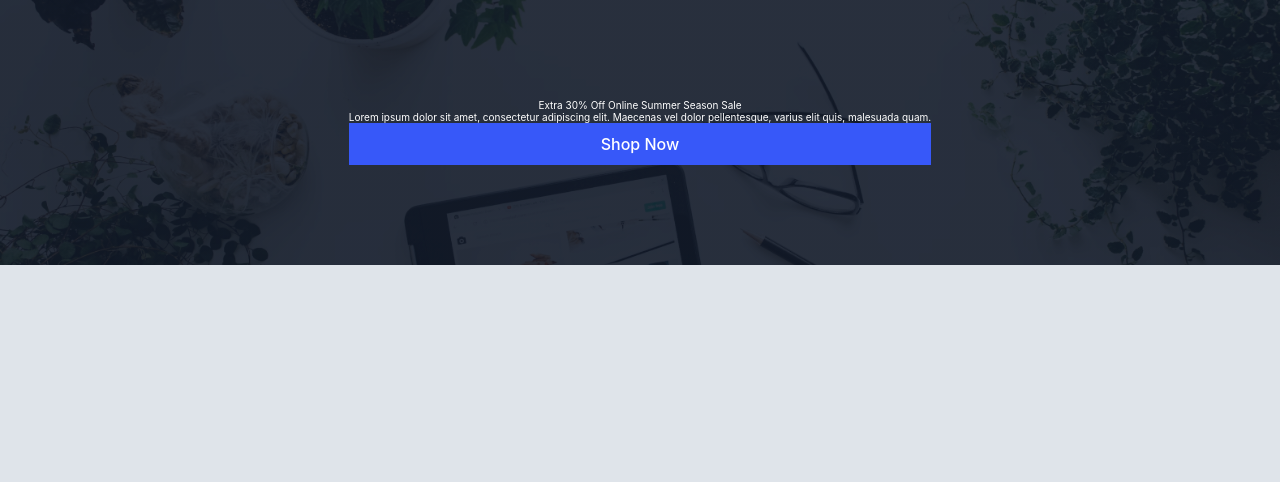
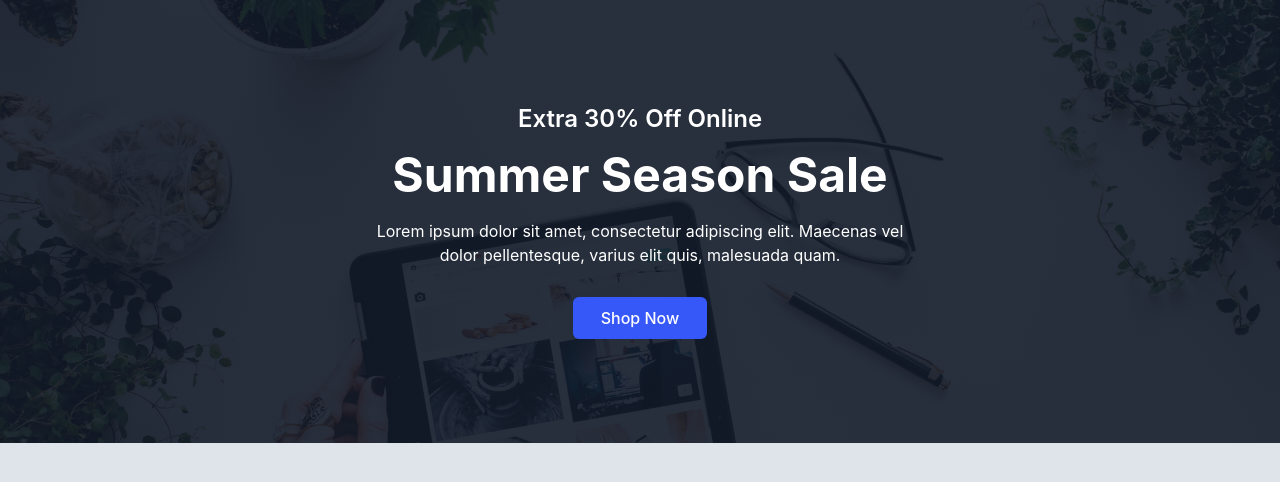
Before and after one commit to nwsrin/Brief, a website: page banner.html in a window 1280 px wide. Drawn offline with Linux system fonts and the light colour scheme.

Commit message:
rename classes of banner and add typography

```diff
--- a/css/main.css
+++ b/css/main.css
@@ -1,7 +1,7 @@
-.u-radius-botton-large {
+.u-radius-large {
   border-radius: 9999px; }
 
-.u-radius-botton-low {
+.u-radius-low {
   border-radius: 6px; }
 
 /*! normalize.css v8.0.1 | MIT License | github.com/necolas/normalize.css */
@@ -355,6 +355,21 @@ a {
 /**
  * Basic typography style for copy text
  */
+.heading-6 {
+  font-weight: 600;
+  font-size: 24px;
+  line-height: 30px; }
+
+.heading-2 {
+  font-size: 48px;
+  line-height: 58px;
+  font-weight: 700; }
+
+.body-medium-regular {
+  font-size: 16px;
+  font-weight: 400;
+  line-height: 24px; }
+
 .btn {
   font-size: 16px;
   font-weight: 500;
@@ -451,41 +466,26 @@ a {
   flex-direction: column;
   justify-content: center;
   text-align: center;
-  padding: 100px 0;
-  margin: auto auto; }
+  height: 443px;
+  margin: 0 auto;
+  gap: 30px; }
 
-.banner__details__text {
+.banner__text {
   display: flex;
   flex-direction: column;
   color: #ffff;
-  padding: 0 27.31px;
-  padding-bottom: 30px; }
+  gap: 15px; }
 
-.banner__details__text__main {
+.banner__text-main {
   display: flex;
   flex-direction: column;
-  gap: 12px;
-  padding-bottom: 15px; }
+  gap: 12px; }
 
-.banner__details__text__main__header {
-  font-size: 48px;
-  line-height: 58px;
-  font-weight: 700;
-  color: #ffff; }
-
-.banner__details__text__main__off {
-  font-size: 24px;
-  line-height: 30px;
-  font-weight: 600; }
-
-.banner__details__text__description {
-  font-size: 16px;
-  font-weight: 400;
-  line-height: 24px;
+.banner__text-description {
   max-width: 570px;
   width: 100%; }
 
-.banner__details__btn {
+.banner__btn {
   margin: 0 auto; }
 
 .card {
```
